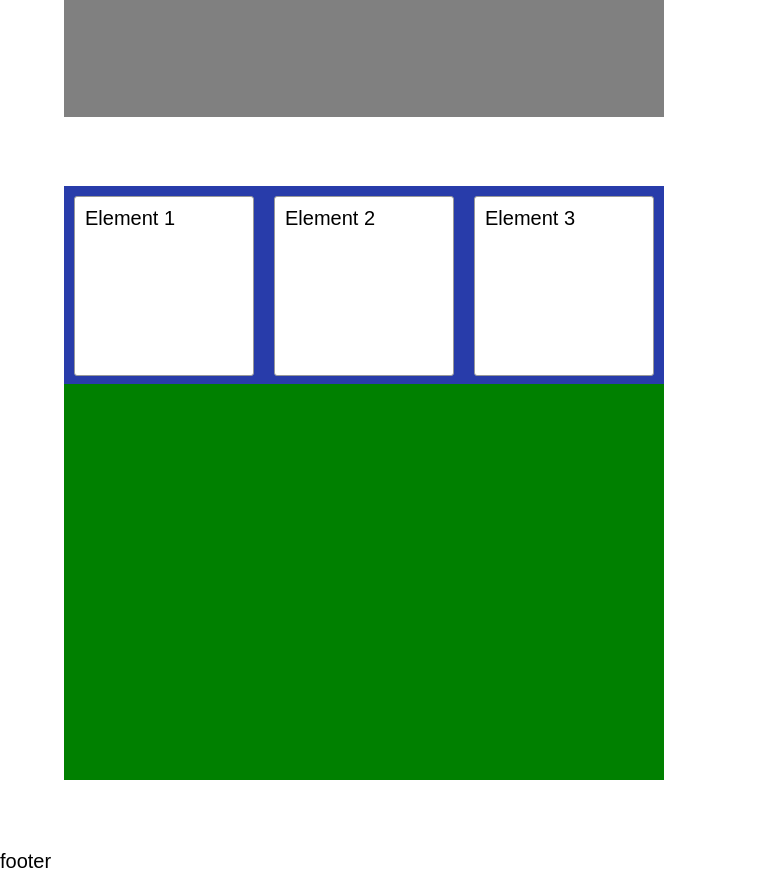
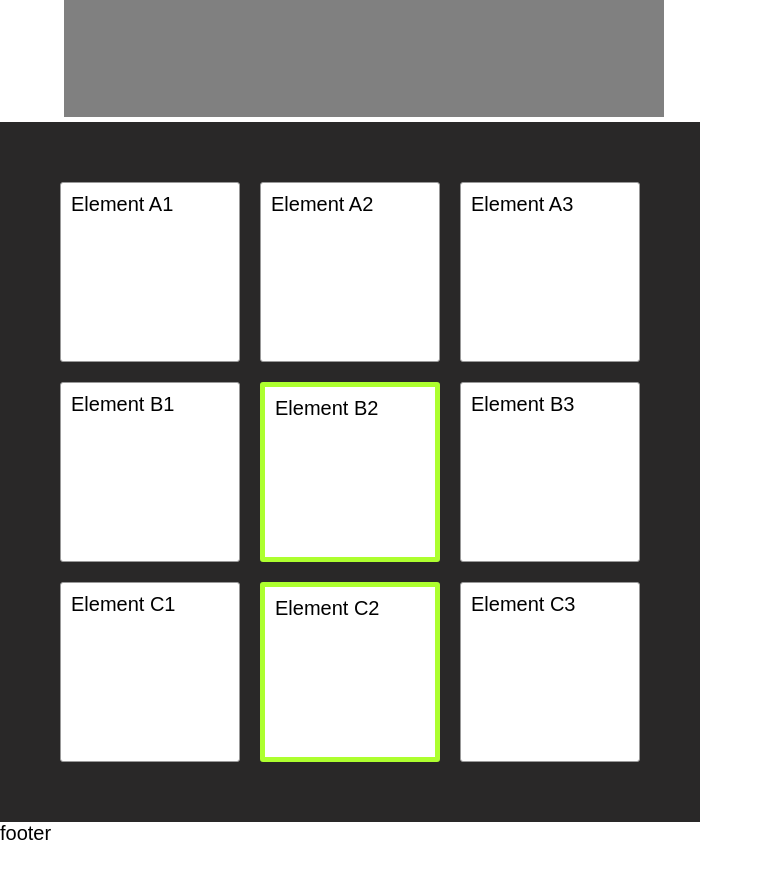
Before and after one commit to Keszua/Ant-key-v3, a React (Create React App) app: page /login in a window 1280 px wide. Shown: the part 300-1173 px from the top of the page, without its empty margins (0-763 px from the left). After the commit the page ends 1145 px from the top, so only its background shows below. Built offline with nearby package versions, Linux system fonts and the light colour scheme.

Commit message:
Nie działający grid

```diff
--- a/src/css/style.css
+++ b/src/css/style.css
@@ -16,32 +16,62 @@ html {
   padding: 14px;
 }
 
-.ramka_na_dwa_slidery {
-  display: -webkit-box;
-  display: -ms-flexbox;
-  display: flex;
-  -webkit-box-orient: vertical;
-  -webkit-box-direction: normal;
-      -ms-flex-direction: column;
-          flex-direction: column;
+.ramka_na_slider {
+  display: -ms-grid;
+  display: grid;
+  height: 700px;
+  width: 700px;
+  background: #292828;
+  -ms-grid-columns: 50px auto  50px;
+      grid-template-columns: 50px auto  50px;
+  -ms-grid-rows: 50px 600px  50px;
+      grid-template-rows: 50px 600px  50px;
+      grid-template-areas: "gora		gora	    gora"
+ "lewo		srodek		prawo"
+ "dol		dol		    dol";
+}
+
+.ramka_na_slider__gora {
+  -ms-grid-row: 1;
+  -ms-grid-column: 1;
+  -ms-grid-column-span: 3;
+  grid-area: gora;
+  background: #292828;
+  z-index: 1;
+}
+
+.ramka_na_slider__srodek {
+  -ms-grid-row: 2;
+  -ms-grid-column: 2;
+  grid-area: srodek;
+  display: 'block';
   height: 600px;
   width: 600px;
-  margin: 5%;
 }
 
-.ramka_na_slider {
+.ramka_na_slider__lewo {
+  -ms-grid-row: 2;
+  -ms-grid-column: 1;
+  grid-area: lewo;
+  z-index: 1;
   background: #292828;
-  position: relative;
 }
 
-.ramka_na_slider__poziomy {
-  height: 33%;
-  background: #283caa;
+.ramka_na_slider__prawo {
+  -ms-grid-row: 2;
+  -ms-grid-column: 3;
+  grid-area: prawo;
+  z-index: 1;
+  background: #292828;
 }
 
-.ramka_na_slider__pionowy {
-  height: 66%;
-  background: green;
+.ramka_na_slider__dol {
+  -ms-grid-row: 3;
+  -ms-grid-column: 1;
+  -ms-grid-column-span: 3;
+  grid-area: dol;
+  z-index: 1;
+  background: #292828;
 }
 
 .sl_okienko {
@@ -62,6 +92,11 @@ html {
   margin: 10px;
   padding: 10px;
   float: left;
+}
+
+.box__select {
+  border: 5px solid #999;
+  border-color: greenyellow;
 }
 
 .carousel-container {
--- a/src/pages/_szukaj_mrowki.scss
+++ b/src/pages/_szukaj_mrowki.scss
@@ -8,36 +8,81 @@
 }
 
 
-.ramka_na_dwa_slidery {
-    display: flex;
-    flex-direction: column;
+// .ramka_na_dwa_slidery {
+//     display: flex;
+//     flex-direction: column;
 
-    height: 600px;
-    width: 600px;
-    margin: 5%;
+//     height: 900px;
+//     width: 600px;
+//     margin: 5%;
 
-}
+// }
+
+$kolorRamki: rgb(41, 40, 40);
 
 .ramka_na_slider {
+    display: grid;
 
-    // display: 'block';
+    height: 700px;
+    width: 700px;
+
+    // // display: 'block';
     background: rgb(41, 40, 40);
-    // margin: 0 25px 0 25px;
-    //width: 100%;
-    position: relative;
-    // overflow: auto;
+    // // margin: 0 25px 0 25px;
+    // //width: 100%;
+    // position: relative;
+    // // overflow: auto;
 
-    &__poziomy{
-        height: 33%;
-        background: rgb(40, 60, 170);
+    // &__poziomy{
+    //     height: 25%;
+    //     background: rgb(40, 60, 170);
+    //     z-index: 1;
+    // }
 
-    }
+    // &__pionowy {
+    //     height: 75%;
+    //     background: green;
 
-    &__pionowy {
-        height: 66%;
-        background: green;
+    // }
 
-    }
+    grid-template-columns: 50px auto  50px;	//definiuje 3 kolumny
+    grid-template-rows:	50px 600px  50px ;	//definiuje 3 wiersze
+    grid-template-areas:
+        "gora		gora	    gora"
+        "lewo		srodek		prawo"
+        "dol		dol		    dol" ;
+//powyżej nazywam wszystkie komorki. Jak nie che dawać nazwy, daje kropkę. Muszę tworzyć prostokąty
+        &__gora {
+            grid-area: gora;
+            background: $kolorRamki;
+            z-index: 1;
+
+        }
+
+        &__srodek {
+            grid-area: srodek;
+            display: 'block';
+            height: 600px;
+            width: 600px;
+        }
+
+        &__lewo {
+            grid-area: lewo;
+            z-index: 1;
+            background: $kolorRamki;
+        }
+
+        &__prawo {
+            grid-area: prawo;
+            z-index: 1;
+            background: $kolorRamki;
+        }
+
+        &__dol {
+            grid-area: dol;
+            z-index: 1;
+            background: $kolorRamki;
+        }
 
 }
 
@@ -94,6 +139,11 @@
     margin: 10px;
     padding: 10px;
     float: left;
+
+    &__select {
+        border: 5px solid #999;
+        border-color: greenyellow;
+    }
   }
 
 
--- a/src/pages/szukaj_mrowki2.js
+++ b/src/pages/szukaj_mrowki2.js
@@ -1,8 +1,9 @@
 import React, { useState, useEffect, useRef}  from 'react';
 import {gsap} from 'gsap'
-import Draggable from 'react-draggable';
-
-
+import Draggable, {DraggableCore}  from 'react-draggable';
+// import { DragDropContext } from 'react-beautiful-dnd';
+// jakaś dokumentacja: https://www.npmjs.com/package/react-draggable
+// jakiś przykład jak zrobić od podstaw https://www.positronx.io/create-react-draggable-component-with-react-draggable-package/
 
 
 const CarouselB = () => {
@@ -162,26 +163,153 @@ const SzukajMrowkiPage = () => {
     const sliderH1 = ['1A', '1B', '1C', '1D', '1E'];
     const sliderH2 = ['1A', '1B', '1C', '1D', '1E'];
     const sliderW = [sliderH1, sliderH2];
+    const skokPoSiatce = [1, 50];
 
 
-    const [state, setState] = useState(
-        {
-            activeDrags: 0,
-            deltaPosition: {
-            x: 0, y: 0
-            }
-        }
+    // const [state, setState] = useState(
+    //     {
+    //         activeDrags: 0,
+    //         deltaPosition: { x: 0, y: 0 }
+    //     }
+    // )
+
+    // const [stateA1, setStateA1] = useState(
+    //     {  deltaXyPos: { x: 0, y: 0 } }
+    // )
+
+    // const [stateA2, setStateA2] = useState(
+    //     {  deltaXyPos: { x: 0, y: 0 } }
+    // )
+
+    // const [stateA3, setStateA3] = useState(
+    //     {  deltaXyPos: { x: 0, y: 0 } }
+    // )
+
+    // const [stateB2, setStateB2] = useState(
+    //     {  deltaXyPos: { x: 0, y: 0 } }
+    // )
+
+
+    // const handleDrag = (e, d) => {
+    //     const { x, y } = stateA1.deltaXyPos;
+    //     setStateA1({
+    //         deltaXyPos: {
+    //             x: x + d.deltaX,
+    //             y: y + d.deltaY,
+    //         }
+    //     });
+    // };
+
+    const [stateRowA, setStateRowA] = useState(
+        {  pos: { x: 0, y: 0 } }
     )
 
-    const onStart = () => {
-        setState({activeDrags: ++state.activeDrags});
+    const handleDragRowA = (e, d) => {
+        setStateRowA({
+            pos: {
+                x: stateRowA.pos.x + d.deltaX,
+                y: stateRowA.pos.y + d.deltaY,
+            }
+        });
+        setStateRowB({
+          pos: {
+            x: stateRowB.pos.x,
+            y: stateRowB.pos.y + d.deltaY,
+          }
+        });
+        setStateRowC({
+          pos: {
+            x: stateRowC.pos.x,
+            y: stateRowC.pos.y + d.deltaY,
+          }
+        });
     };
 
-    const onStop = () => {
-        setState({activeDrags: --state.activeDrags});
+    const [stateRowB, setStateRowB] = useState(
+        {  pos: { x: 0, y: 0 } }
+    )
+
+    const handleDragRowB = (e, d) => {
+        setStateRowA({
+          pos: {
+            x: stateRowA.pos.x,
+            y: stateRowA.pos.y + d.deltaY,
+          }
+        });
+        setStateRowB({
+          pos: {
+            x: stateRowB.pos.x + d.deltaX,
+            y: stateRowB.pos.y + d.deltaY,
+          }
+        });
+        setStateRowC({
+            pos: {
+              x: stateRowC.pos.x,
+              y: stateRowC.pos.y + d.deltaY,
+            }
+          });
+      };
+
+    const [stateRowC, setStateRowC] = useState(
+        {  pos: { x: 0, y: 0 } }
+    )
+
+    const handleDragRowC = (e, d) => {
+        setStateRowA({
+          pos: {
+            x: stateRowA.pos.x,
+            y: stateRowA.pos.y + d.deltaY,
+          }
+        });
+        setStateRowB({
+          pos: {
+            x: stateRowB.pos.x,
+            y: stateRowB.pos.y + d.deltaY,
+          }
+        });
+        setStateRowC({
+          pos: {
+            x: stateRowC.pos.x + d.deltaX,
+            y: stateRowC.pos.y + d.deltaY,
+          }
+        });
     };
 
-    const dragHandlers = {onStart: onStart, onStop: onStop};
+
+
+    // const { deltaXyPos } = stateA1;
+
+
+
+    // const onStart = () => {
+    //     setState({activeDrags: ++state.activeDrags});
+    // };
+
+    // const onStop = () => {
+    //     setState({activeDrags: --state.activeDrags});
+    // };
+
+    // const dragHandlers = {onStart: onStart, onStop: onStop};
+
+
+    const onBeforeCapture = () => {
+        /*...*/
+    };
+
+    const onBeforeDragStart = () => {
+        /*...*/
+      };
+
+    const onDragStart = () => {
+        /*...*/
+      };
+    const onDragUpdate = () => {
+        /*...*/
+      };
+    const onDragEnd = () => {
+        // the only one that is required
+      };
+
 
 
     return (
@@ -196,38 +324,150 @@ const SzukajMrowkiPage = () => {
 
                 </svg>
             </div>
-            <div className="ramka_na_dwa_slidery">
 
-                <div className='ramka_na_slider ramka_na_slider__poziomy' >
-                    <Draggable bounds="parent" {...dragHandlers}>
+            {/* <Draggable
+                // axis="x"
+                handle=".handle"
+                defaultPosition={{x: 220, y: 0}}
+                position={null}
+                grid={[5, 25]}
+                scale={1}
+                //onStart={handleStart}
+                onDrag={handleDrag}
+                // onStop={handleStop}
+                  //onMouseDown = {(e: MouseEvent) => void}
+                //onMouseDown = {(e) => {}}
+                //onMouseUp
+                //onTouchEnd
+
+            >
+                <div>
+                    <div className="box handle">Drag from here</div>
+                    <div>This readme is really dragging on...</div>
+                    <div>
+                        <strong>x: {stateA1.deltaXyPos.x.toFixed(0)}, </strong>
+                        <strong>y: {stateA1.deltaXyPos.y.toFixed(0)}</strong>
+                    </div>
+                </div>
+            </Draggable> */}
+
+
+            <div className="ramka_na_slider">
+
+                <div className='ramka_na_slider__gora' > </div>
+
+                <div className='ramka_na_slider__srodek' >
+                    <Draggable bounds="parent"
+                        position={ {x: stateRowA.pos.x, y: stateRowA.pos.y }}
+                        onDrag={handleDragRowA}
+                        grid={skokPoSiatce}
+                    >
                         <div className="box">
-                            Element 1<br/>
+                            Element A1<br/>
 
                         </div>
                     </Draggable>
-                    <Draggable bounds="parent" {...dragHandlers}>
+
+                    <Draggable bounds="parent"
+                        position={ {x: stateRowA.pos.x, y: stateRowA.pos.y }}
+                        onDrag={handleDragRowA}
+                        grid={skokPoSiatce}
+                    >
                         <div className="box">
-                            Element 2<br/>
+                            Element A2<br/>
 
                         </div>
                     </Draggable>
-                    <Draggable bounds="parent" {...dragHandlers}>
+
+                    <Draggable bounds="parent"
+                        position={ {x: stateRowA.pos.x, y: stateRowA.pos.y }}
+                        onDrag={handleDragRowA}
+                        grid={skokPoSiatce}
+                    >
                         <div className="box">
-                            Element 3<br/>
+                            Element A3<br/>
 
                         </div>
-
-
-
                     </Draggable>
 
 
+                    <Draggable bounds="parent"
+                        position={ {x: stateRowB.pos.x, y: stateRowB.pos.y }}
+                        onDrag={handleDragRowB}
+                        //axis="y"
+                        grid={skokPoSiatce}
+                    >
+                        <div className="box">
+                            Element B1<br/>
+
+                        </div>
+                    </Draggable>
+
+                    <Draggable bounds="parent"
+                        position={ {x: stateRowB.pos.x, y: stateRowB.pos.y }}
+                        onDrag={handleDragRowB}
+                        //axis="y"
+                        grid={skokPoSiatce}
+                    >
+                        <div className="box box__select">
+                            Element B2<br/>
+
+                        </div>
+                    </Draggable>
+
+                    <Draggable bounds="parent"
+                        position={ {x: stateRowB.pos.x, y: stateRowB.pos.y }}
+                        onDrag={handleDragRowB}
+                        //axis="y"
+                        grid={skokPoSiatce}
+                    >
+                        <div className="box">
+                            Element B3<br/>
+
+                        </div>
+                    </Draggable>
+
+
+                    <Draggable bounds="parent"
+                        position={ {x: stateRowC.pos.x, y: stateRowC.pos.y }}
+                        onDrag={handleDragRowC}
+                        //axis="y"
+                        grid={skokPoSiatce}
+                    >
+                        <div className="box">
+                            Element C1<br/>
+
+                        </div>
+                    </Draggable>
+
+                    <Draggable bounds="parent"
+                        position={ {x: stateRowC.pos.x, y: stateRowC.pos.y }}
+                        onDrag={handleDragRowC}
+                        //axis="y"
+                        grid={skokPoSiatce}
+                    >
+                        <div className="box box__select">
+                            Element C2<br/>
+
+                        </div>
+                    </Draggable>
+
+                    <Draggable bounds="parent"
+                        position={ {x: stateRowC.pos.x, y: stateRowC.pos.y }}
+                        onDrag={handleDragRowC}
+                        //axis="y"
+                        grid={skokPoSiatce}
+                    >
+                        <div className="box">
+                            Element C3<br/>
+
+                        </div>
+                    </Draggable>
                 </div>
 
-                <div className='ramka_na_slider ramka_na_slider__pionowy' >
-
-
-                </div>
+                <div className='ramka_na_slider__lewo' > </div>
+                <div className='ramka_na_slider__prawo' > </div>
+                <div className='ramka_na_slider__dol' > </div>
 
 
 
```
Also changed, not shown: 1 other file (tests, documents, lock files or other folders).
